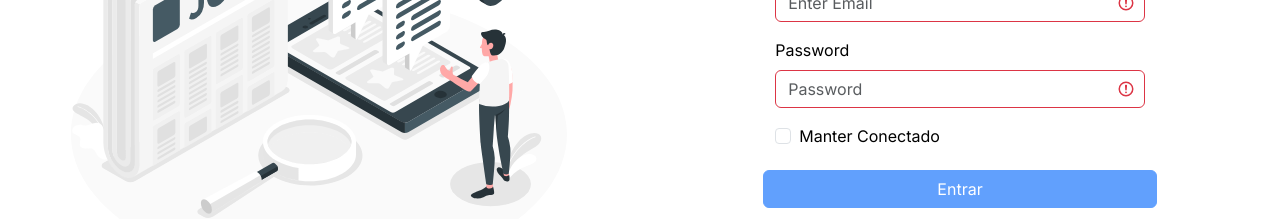
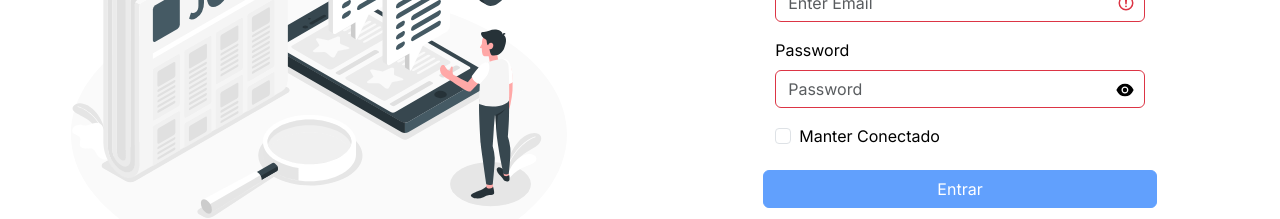
Before and after one commit to Ruan-Portella/MyJobs, a Next.js app in the folder client/: page / in a window 1280 px wide. Shown: the part 318-537 px from the top of the page. Built offline with nearby package versions, Linux system fonts and the light colour scheme; no server answers.

Commit message:
Feat: Coloca sistema de olho para ver a senha

```diff
--- a/client/src/app/page.tsx
+++ b/client/src/app/page.tsx
@@ -10,6 +10,7 @@ import Row from "react-bootstrap/Row";
 import Col from "react-bootstrap/Col";
 import { Button, Spinner } from "react-bootstrap";
 import { useEffect, useState } from "react";
+import {AiFillEye, AiFillEyeInvisible} from "react-icons/ai";
 import {GoogleLogin, GoogleOAuthProvider} from '@react-oauth/google';
 import axios from "axios";
 import Swal from "sweetalert2";
@@ -42,6 +43,7 @@ export default function Home() {
   const [loading, setLoading] = useState<boolean>(false);
   const [error, setError] = useState<string>("");
   const [validatedFields, setValidateFields] = useState<IValidateFields>({ email: false, password: false });
+  const [showPassword, setShowPassword] = useState<boolean>(false);
   const router = useRouter();
 
   const handleSubmit = async (event: any) => {
@@ -136,8 +138,10 @@ export default function Home() {
                 <Row>
                   <Form.Group className="mb-3" controlId="formBasicPassword">
                     <Form.Label>Password</Form.Label>
+                    <div className={style.inputPassword}>
                       <Form.Control
-                      type="password"
+                        className={style.formPassword}
+                        type={showPassword ? "text" : "password"}
                         value={signUpData.password}
                         isValid={validatedFields.password}
                         isInvalid={!validatedFields.password}
@@ -146,6 +150,12 @@ export default function Home() {
                         }
                         placeholder="Password"
                       />
+                      {
+                        showPassword ? ( <AiFillEyeInvisible size={20} onClick={() => setShowPassword(false)} /> ) : (
+                          <AiFillEye size={20} onClick={() => setShowPassword(true)} />
+                        )
+                      }
+                    </div>
                   </Form.Group>
                 </Row>
 
--- a/client/src/styles/login.module.css
+++ b/client/src/styles/login.module.css
@@ -52,6 +52,20 @@
     color: red;
 }
 
+.inputPassword {
+    position: relative;
+}
+
+.formPassword {
+    background-image: none !important;
+}
+
+.inputPassword svg {
+    position: absolute;
+    top: 25%;
+    right: 10px;
+}
+
 @media only screen and (max-width: 768px) {
     .loginContent {
         flex-direction: column;
--- a/client/src/styles/signUp.module.css
+++ b/client/src/styles/signUp.module.css
@@ -47,6 +47,21 @@
     color: red;
 }
 
+.inputPassword {
+    position: relative;
+}
+
+.formPassword {
+    background-image: none !important;
+}
+
+.inputPassword svg {
+    position: absolute;
+    top: 25%;
+    right: 10px;
+}
+
+
 @media only screen and (max-width: 768px) {
     .signUpContent {
         flex-direction: column;
```
Also changed, not shown: client/src/app/signUp/page.tsx (+11 -1 lines). Lines whose indentation alone changed are shown as unchanged.
